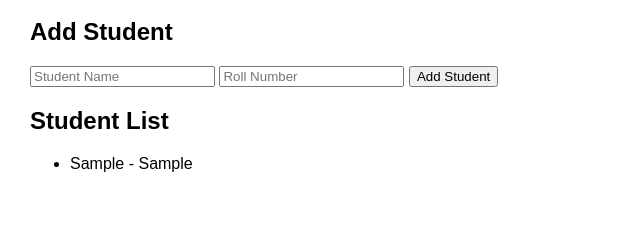
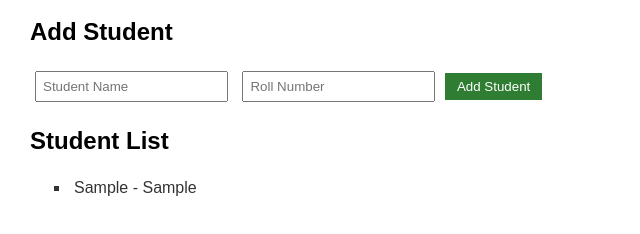
Before and after one commit to upma2628049/StudentManagementSystem, a plain HTML site: page index.html in a window 1280 px wide. Both pictures are taken after typing "Sample", "Sample" into the empty fields and a click on the button "Add Student". Shown: the part 70-304 px from the top of the page, without its empty margins (0-640 px from the left). Drawn offline with Linux system fonts and the light colour scheme.

Commit message:
Added student list styling

```diff
--- a/style.css
+++ b/style.css
@@ -2,3 +2,25 @@ body {
   font-family: Arial, sans-serif;
   margin: 30px;
 }
+
+input {
+  padding: 6px;
+  margin: 5px;
+}
+
+button {
+  padding: 6px 12px;
+  background-color: #2e7d32;
+  color: white;
+  border: none;
+  cursor: pointer;
+}
+
+ul {
+  list-style-type: square;
+}
+
+li {
+  padding: 4px;
+  color: #333;
+}
```
